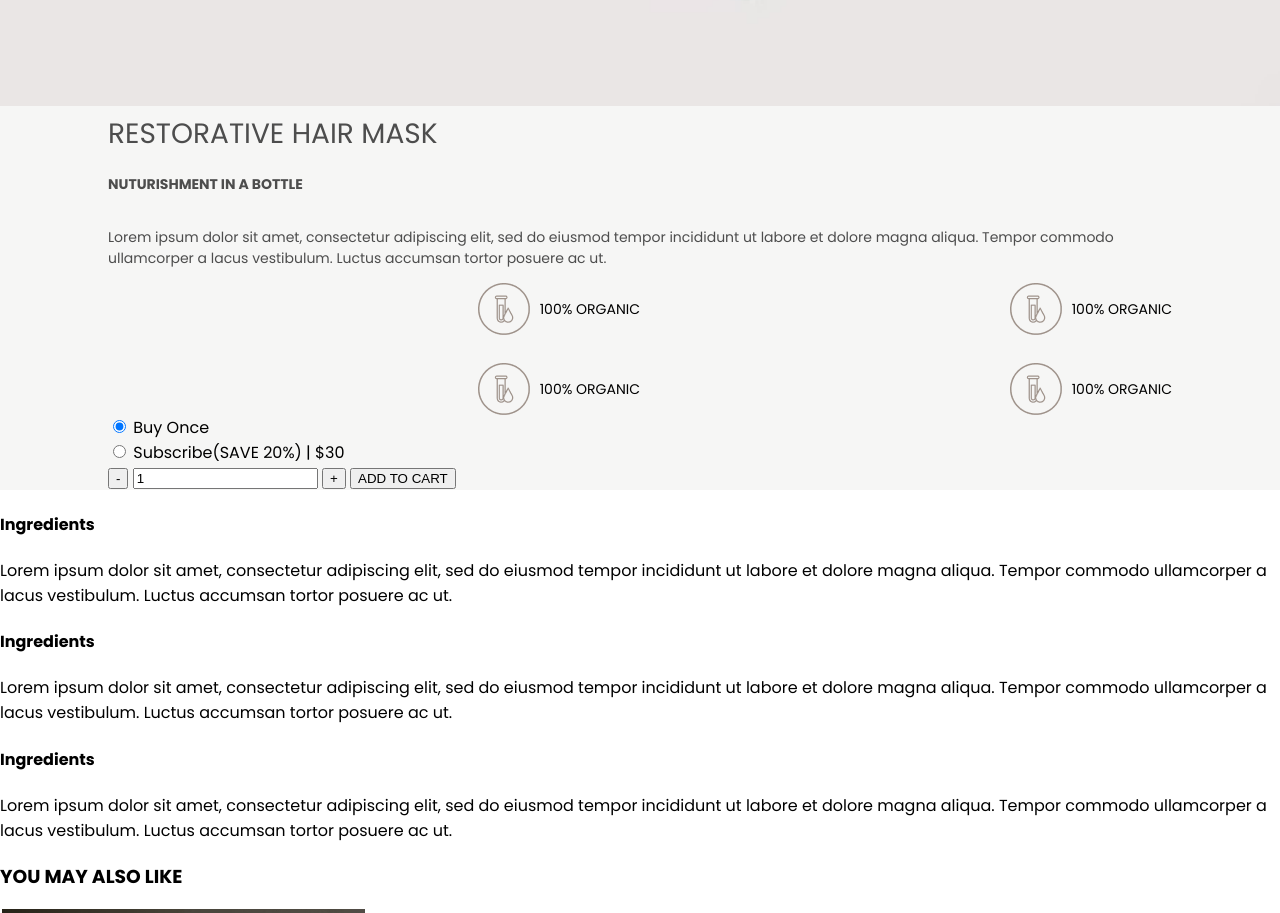
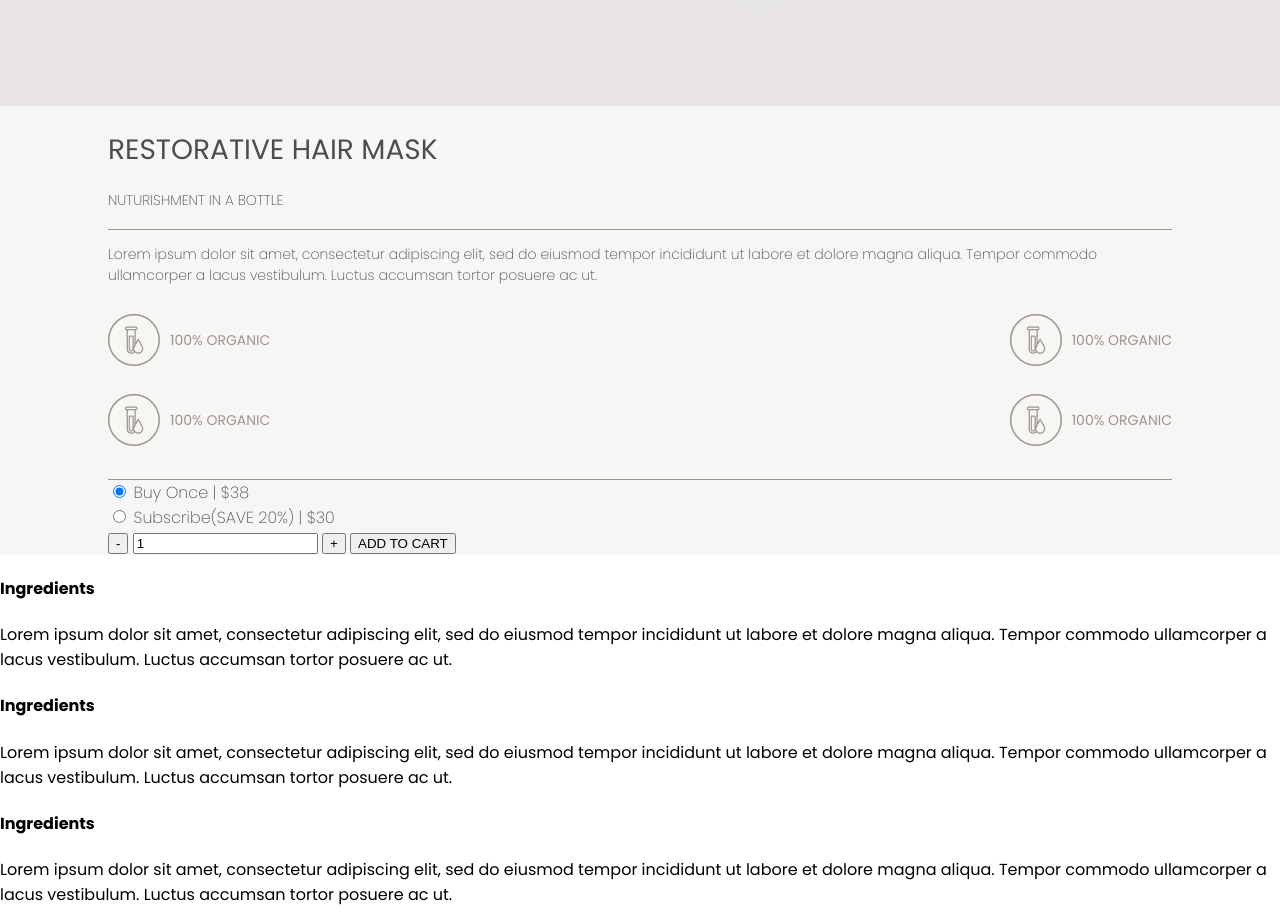
Before and after one commit to dragan002/Boca-Obsi, a plain HTML site: page index.html in a window 1280 px wide. Shown: the part 1097-2010 px from the top of the page. Drawn offline with Linux system fonts and the light colour scheme.

Commit message:
Working on product

```diff
--- a/index.html
+++ b/index.html
@@ -74,6 +74,7 @@
                 <h1 class="product__description-title-main">RESTORATIVE HAIR MASK</h1>
                 <h4 class="product__description-title-sub">NUTURISHMENT IN A BOTTLE</h4>
             </div>
+            <!-- <hr class="product__description-line"> -->
             <div class="product__description-text-icons">
                 <p class="product__description-text">
                     Lorem ipsum dolor sit amet, consectetur adipiscing elit, sed do eiusmod tempor incididunt ut labore et dolore magna aliqua. Tempor commodo ullamcorper a lacus vestibulum. Luctus accumsan tortor posuere ac ut.
@@ -101,7 +102,7 @@
             <div class="product__purchase-options">
                 <div class="product__option">
                     <input type="radio" name="purchase-option" value="buy-once" checked>
-                    <label for="buy-once" class="circle-label">Buy Once</label>
+                    <label for="buy-once" class="circle-label">Buy Once | $38</label>
                 </div>
                 <div class="product__option">
                     <input type="radio"name="purchase-option" value="subscribe">
--- a/stylesheet/style.css
+++ b/stylesheet/style.css
@@ -53,7 +53,6 @@ body {
 
 /* === End ofHeader === */
 
-
 /* ==== Product ====  */
 .product__category,
 .product__description,
@@ -85,6 +84,7 @@ body {
 .product__description {
     display: grid;
     grid-template-columns: calc(10% - 20px) 1fr calc(10% - 20px); /* Adjust the prercentage and pixel values to create space */
+    padding-top: 1em;
 }
 .product__description  > * {
     grid-column: 2;
@@ -102,27 +102,44 @@ body {
 .product__description-title-sub,
 .product__description-text {
     font-size: 14px;
+    font-weight: 200;
 }
+/* .product__description-line {
+    width: 100%;
+    background: #9F938B;
+} */
 .product__description-icons {
     display: grid;
-    grid-template-columns: 1fr 1fr;
+    grid-template-columns: auto 1fr;
     grid-row-gap: 2em;
+    margin-block: 2em;
+
 }
 .product__description-icon {
     display: grid;
     grid-template-columns: 1fr auto;
     grid-column-gap: 10px;
+    align-items: center;
 }
 
 .product__description-text-icons {
     font-size: 14px;
+    border-block: 1px solid #9f938b;
+    padding-bottom: .3em;
+    color: #9f938b;
 }
 
-.product__description-icon-text {
-    align-self: center;
-}
 .product__description-icon-image {
     justify-self: end;
 }
 
 /* ==== End of Product ====  */
+
+
+
+/* ========= Purchase Options====== */
+
+.product__purchase-options {
+    color: #4d4d4d;
+    font-weight: 200;
+}
```
